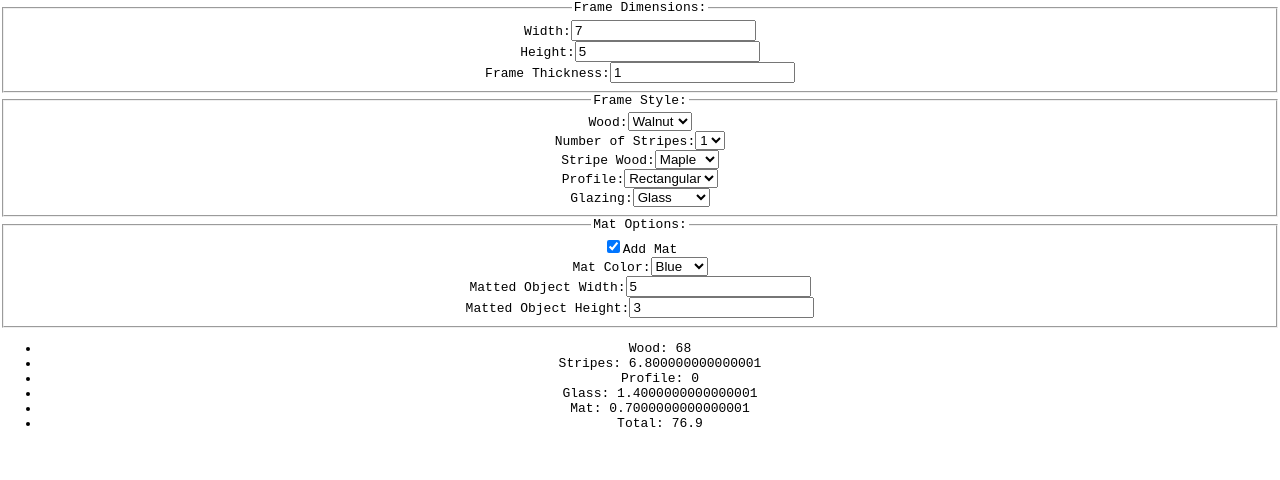
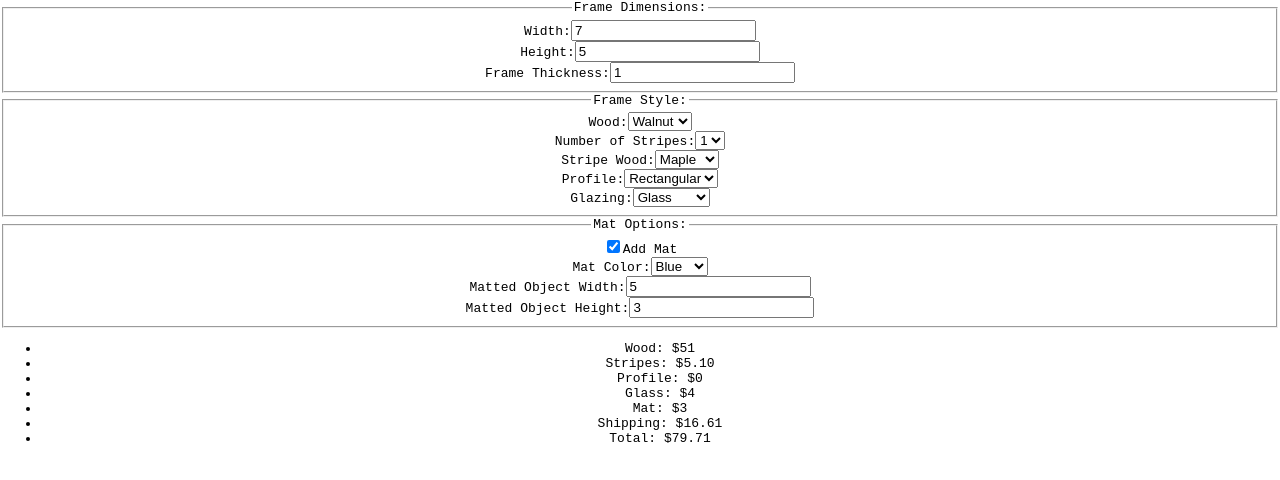
Before and after one commit to JessMorgan/Frame-Designer-React, a React app: page / in a window 1280 px wide. Shown: the top 480 px of the page. Built offline with nearby package versions, Linux system fonts and the light colour scheme.

Commit message:
* Add shipping price calculation * Format price display * Adjust prices

```diff
--- a/package.json
+++ b/package.json
@@ -13,6 +13,7 @@
     "esbuild": "^0.5.14",
     "react": "^16.13.1",
     "react-dom": "^16.13.1",
+    "react-number-format": "^4.4.4",
     "static-here": "^1.0.0"
   }
 }
--- a/src/components/Price.js
+++ b/src/components/Price.js
@@ -1,13 +1,23 @@
 import React from 'react';
+import NumberFormat from 'react-number-format';
+
+const Money = ({value}) => {
+  return (
+    isNaN(value) ?
+      <span>-calculating-</span>
+      : <NumberFormat value={value} displayType='text' decimalScale={2} thousandSeparator={true} prefix={'$'} />
+  );
+}
 
 const calculatePrice = (prices, width, height, thickness, stripes, profile, glazing, mat) => {
   let results = {};
   results.woodPrice = calculateWoodPrice(prices.wood, prices.woodThickness, width, height, thickness);
   results.stripeExtra = calculateStripePrice(prices.stripe, results.woodPrice, stripes);
   results.profileExtra = calculateProfilePrice(prices['profile'+profile], results.woodPrice);
-  results.glassPrice = calculateGlassPrice(prices.glass, glazing, width, height);
-  results.matPrice = calculateMatPrice(prices.mat, mat, width, height);
-  results.total = results.woodPrice + results.stripeExtra + results.profileExtra + results.glassPrice + results.matPrice;
+  results.glassPrice = calculateGlassPrice(prices.glass, prices.glassMin, glazing, width, height);
+  results.matPrice = calculateMatPrice(prices.mat, prices.matMin, mat, width, height);
+  results.shipping = calculateShipping(prices, width, height, thickness, glazing);
+  results.total = results.woodPrice + results.stripeExtra + results.profileExtra + results.glassPrice + results.matPrice + results.shipping;
   return results;
 }
 
@@ -30,18 +40,33 @@ const calculateProfilePrice = (profilePrice, woodPrice) => {
   return profilePrice * woodPrice;
 }
 
-const calculateGlassPrice = (price, glazing, width, height) => {
-  if (glazing == 'No Glass') {
+const calculateGlassPrice = (price, minPrice, glazing, width, height) => {
+  if (glazing === 'No Glass') {
     return 0;
   }
-  return width * height * price;
+  return Math.max(minPrice, width * height * price);
 }
 
-const calculateMatPrice = (price, mat, width, height) => {
+const calculateMatPrice = (price, minPrice, mat, width, height) => {
   if (!mat) {
     return 0;
   }
-  return width * height * price;
+  return Math.max(minPrice, width * height * price);
+}
+
+const calculateShipping = (prices, width, height, thickness, glazing) => {
+  const linearInches = height + width + thickness * 4;
+  const maxShippingInches = 36 + 24 + 2*4;
+  const minShippingInches = 6 + 4 + 0.5*4;
+  const shippingPerInch = (prices.shippingMax - prices.shippingMin) / (maxShippingInches - minShippingInches);
+  let shipping = prices.shippingMin + shippingPerInch * (linearInches - minShippingInches);
+  if (shipping < prices.shippingMin) {
+    shipping = prices.shippingMin;
+  }
+  if (glazing === "Glass") {
+    shipping *= prices.shippingGlassFactor;
+  }
+  return shipping;
 }
 
 const Price = props => {
@@ -67,12 +92,13 @@ const Price = props => {
   return(
     <div>
       <ul>
-        <li>Wood: {results.woodPrice}</li>
-        <li>Stripes: {results.stripeExtra}</li>
-        <li>Profile: {results.profileExtra}</li>
-        <li>Glass: {results.glassPrice}</li>
-        <li>Mat: {results.matPrice}</li>
-        <li>Total: {results.total}</li>
+        <li>Wood: <Money value={results.woodPrice}/></li>
+        <li>Stripes: <Money value={results.stripeExtra}/></li>
+        <li>Profile: <Money value={results.profileExtra}/></li>
+        <li>Glass: <Money value={results.glassPrice}/></li>
+        <li>Mat: <Money value={results.matPrice}/></li>
+        <li>Shipping: <Money value={results.shipping}/></li>
+        <li>Total: <Money value={results.total}/></li>
       </ul>
     </div>
   );
```
Also changed, not shown: public/price.txt, 1 other file (tests, documents, lock files or other folders).
